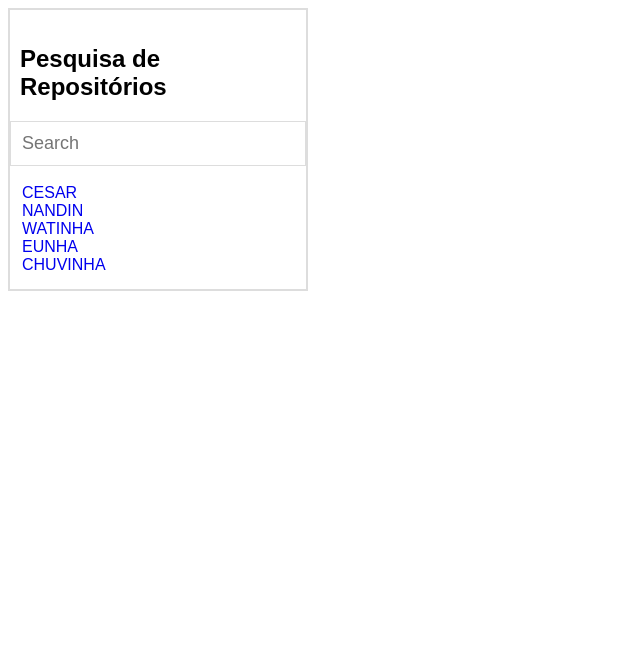
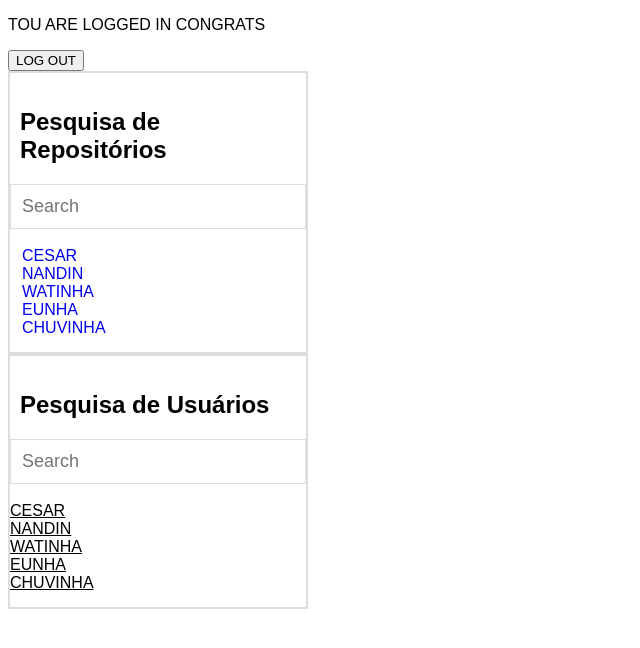
Before and after one commit to JoooooooooJ/joooooooooj.github.io, a PHP site: page /search.html in a window 1280 px wide. Shown: the top 648 px of the page, without its empty margins (0-640 px from the left). Run offline with PHP 8.4, Linux system fonts and the light colour scheme.

Commit message:
semifinal commit

```diff
--- a/index.html
+++ b/index.html
@@ -11,12 +11,11 @@
             $(document).ready(() => {
                 const token = localStorage.getItem("token")
                 if (!token) {
-                window.open("../login.html", "_self")
+                    window.open("..ajax/joooooooooj.github.io/index.html", "_self")
                 } else {
-                window.open("../home.html", "_self")
+                    window.open("..ajax/joooooooooj.github.io/search.html", "_self")
                 }
             })
         </script>
     </head>
-
 </html>
--- a/login.js
+++ b/login.js
@@ -25,4 +25,4 @@ $(document).ready(() => {
             }
         });
     })
-})
+});
--- a/search.css
+++ b/search.css
@@ -17,7 +17,17 @@ body {
     color: #ddd display: block;
 }
 
+#menu li u {
+    padding: 12px;
+    text-decoration: none;
+    color: #ddd display: block;
+}
+
 #menu li a:hover {
+    background-color: #eee;
+}
+
+#menu li u:hover {
     background-color: #eee;
 }
 
@@ -32,7 +42,20 @@ body {
     border: 1px solid #ddd;
 }
 
+#searchUser{
+    width: 100%;
+    font-size: 18px;
+    padding: 11px;
+    border: 1px solid #ddd;
+}
+
 #menu {
+    list-style-type: none;
+    padding: 0px;
+    margin: 0px;
+}
+
+#menuUser {
     list-style-type: none;
     padding: 0px;
     margin: 0px;
--- a/search.html
+++ b/search.html
@@ -8,13 +8,24 @@
     <title>Repository search</title>
     <link type="text/css" rel="stylesheet" href="search.css">
     <script src="search.js"></script>
+    <script src="searchUser.js"></script>
 </head>
 
 <body>
+
+    <p>TOU ARE LOGGED IN CONGRATS </p>
+    <button id="logout">LOG OUT</button>
+    <script src="https://ajax.googleapis.com/ajax/libs/jquery/3.5.1/jquery.min.js"></script>
+    <script>
+        $("#logout").on('click', () => {
+            localStorage.removeItem("token")
+            window.open("../index.html", "_self")
+        })
+    </script>
+
     <nav class="menuContainer borda">
         <h2>Pesquisa de Repositórios</h2>
-        <input type="text" id="search" onkeyup="pesquisar()" placeholder="Search" title="Digite
-         algum repositório desejado">
+        <input type="text" id="search" onkeyup="pesquisar()" placeholder="Search" title="Digite algum repositório desejado">
         <ul id="menu">
             <br>
             <li><a href="#">CESAR</a></li>
@@ -24,6 +35,19 @@
             <li><a href="#">CHUVINHA</a></li>
         </ul>
     </nav>
+
+    <nav class="menuContainer borda">
+        <h2>Pesquisa de Usuários</h2>
+        <input type="text" id="searchUser" onkeyup="user()" placeholder="Search" title="Digite o usuário desejado">
+        <ul id="menuUser">
+            <br>
+            <li><u href="#">CESAR</u></li>
+            <li><u href="#">NANDIN</u></li>
+            <li><u href="#">WATINHA</u></li>
+            <li><u href="#">EUNHA</u></li>
+            <li><u href="#">CHUVINHA</u></li>
+        </ul>
+    </nav>
 </body>
 
 </html>
--- a/search.js
+++ b/search.js
@@ -1,3 +1,33 @@
+$(document).ready(() => {
+    var timer = null
+    var queryElement = $("#searchQuery")
+    queryElement.on("keyup", () => {
+        var search = queryElement.val()
+        var request = () => {
+            $.ajax({
+                type: "GET",
+                url: `https://api.github.com/search/repositories?q=${search}`,
+                dataType: "json",
+                contentType: "application/json; charset=utf-8",
+                success: (data) => {
+                    data.items.foreach(item => {
+                        var ul = document.getElementById("search");
+                        var li = document.createElement("li");
+                        li.innerHTML = `<a href="${item.html_url}">${item.full_name}</a>`
+                        ul.appendChild(li);
+                    })
+                },
+                error: (data) => {
+                    console.log(data.responseJSON)
+                }
+            });
+        }
+        clearTimeout(timer);
+        timer = setTimeout(request, 500);
+    })
+})
+
+
 function pesquisar() {
     var input, filtro, menu, menuItens, links;
     input = document.getElementById("search");
--- /dev/null
+++ b/searchUser.js
@@ -0,0 +1,15 @@
+function user() {
+    var input, filtro, menuUser, menuItens, links;
+    input = document.getElementById("searchUser");
+    filtro = input.value.toUpperCase();
+    menuUser = document.getElementById("menuUser");
+    menuItens = menuUser.getElementsByTagName("li");
+    for (var i = 0; i < menuItens.length; i++) {
+        links = menuItens[i].getElementsByTagName("u")[0];
+        if (links.innerHTML.toUpperCase().indexOf(filtro) > -1) {
+            menuItens[i].style.display = "";
+        } else {
+            menuItens[i].style.display = "none";
+        }
+    }
+}
```
Also changed, not shown: home.html (deleted, +0 -15 lines). Lines whose indentation alone changed are shown as unchanged.
